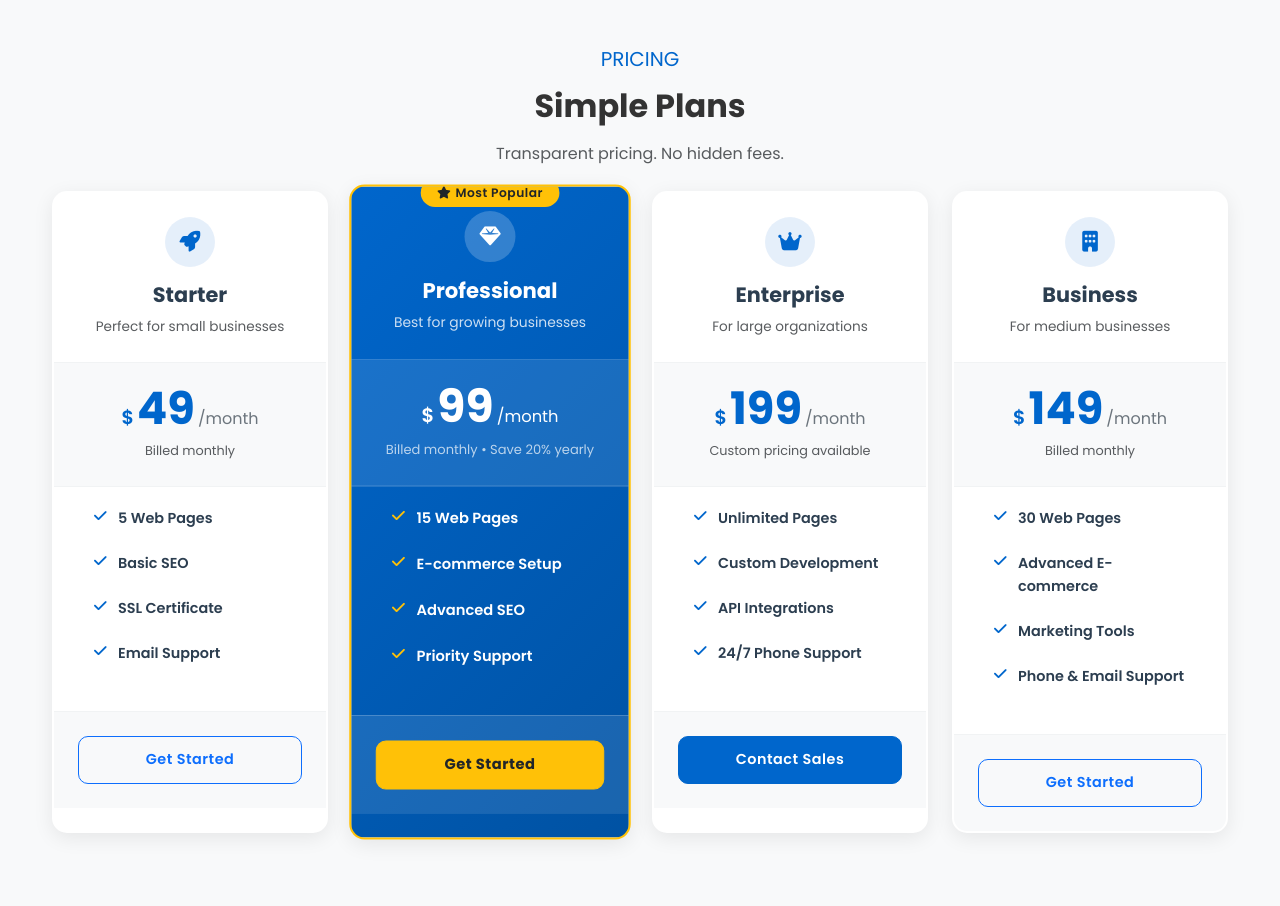
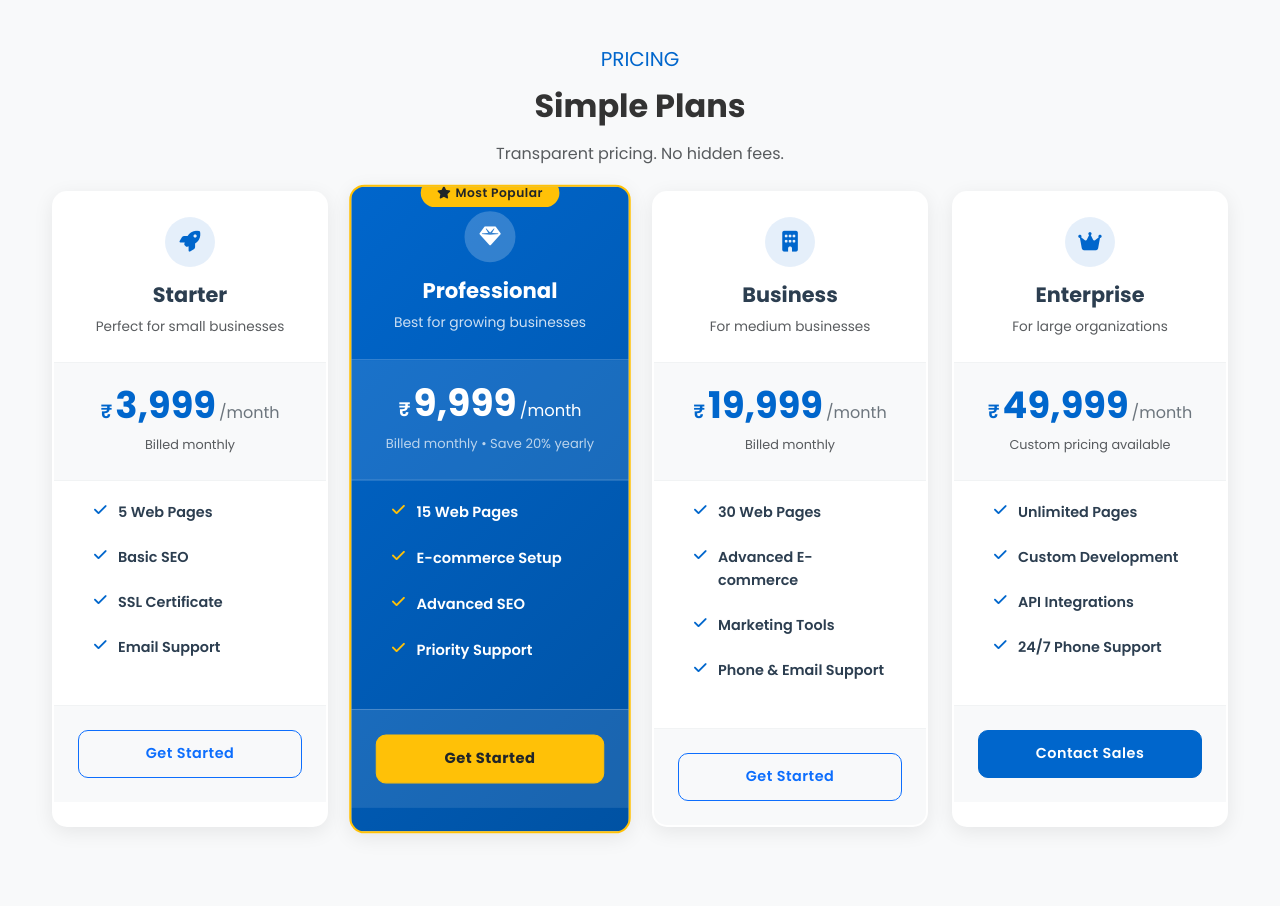
Before and after one commit to sarthakbhatt1407/everything-easy, a PHP site: page /everything-easy/ in a window 1280 px wide. Shown: the part 3682-4588 px from the top of the page. Run offline with PHP 8.4, Linux system fonts and the light colour scheme.

```diff
--- a/css/style.css
+++ b/css/style.css
@@ -116,17 +116,27 @@ body {
 @media (max-width: 768px) {
   .hero-section {
     padding-top: 80px;
+    padding-bottom: 40px;
     text-align: center;
+    overflow-x: hidden;
+
   }
 
   .dynamic-height {
-    min-height: calc(100vh - 70px); /* Smaller navbar on mobile */
+height: fit-content;
+padding-bottom: 3rem;
+    align-items: flex-start;
   }
 }
 
 @media (max-width: 576px) {
+  .hero-section {
+    overflow-x: hidden;
+  }
+
   .dynamic-height {
-    min-height: calc(100vh - 65px); /* Extra small screens */
+    min-height: auto !important; /* Auto height on small screens */
+    align-items: flex-start;
   }
 
   .hero-section .display-4 {
@@ -258,6 +268,7 @@ body {
 
 .popular-badge {
   z-index: 10;
+
 }
 
 .popular-badge .badge {
@@ -486,7 +497,7 @@ body {
 }
 
 .amount {
-  font-size: 2.8rem;
+  font-size: 2.3rem;
   font-weight: 700;
   line-height: 1;
   color: var(--primary-color);
--- a/index.html
+++ b/index.html
@@ -708,8 +708,8 @@
 
               <div class="pricing-price text-center py-4">
                 <div class="price-wrapper">
-                  <span class="currency">$</span>
-                  <span class="amount">49</span>
+                  <span class="currency">₹</span>
+                  <span class="amount">3,999</span>
                   <span class="period">/month</span>
                 </div>
                 <p class="billing-cycle text-muted small mb-0">
@@ -775,8 +775,8 @@
 
               <div class="pricing-price text-center py-4">
                 <div class="price-wrapper">
-                  <span class="currency text-white">$</span>
-                  <span class="amount text-white">99</span>
+                  <span class="currency text-white">₹</span>
+                  <span class="amount text-white">9,999</span>
                   <span class="period text-white">/month</span>
                 </div>
                 <p class="billing-cycle small mb-0">
@@ -822,7 +822,65 @@
               </div>
             </div>
           </div>
-
+          <div class="col-xl-3 col-lg-6 col-md-6 mb-4">
+            <div class="pricing-card-new h-100 position-relative">
+              <div class="pricing-header text-center p-4">
+                <div class="pricing-icon mb-3">
+                  <i class="fas fa-building fa-2x text-primary"></i>
+                </div>
+                <h4 class="plan-name fw-bold mb-2">Business</h4>
+                <p class="plan-description text-muted mb-0">
+                  For medium businesses
+                </p>
+              </div>
+
+              <div class="pricing-price text-center py-4">
+                <div class="price-wrapper">
+                  <span class="currency">₹</span>
+                  <span class="amount">19,999</span>
+                  <span class="period">/month</span>
+                </div>
+                <p class="billing-cycle text-muted small mb-0">
+                  Billed monthly
+                </p>
+              </div>
+
+              <div class="pricing-features px-4 pb-4">
+                <ul class="feature-list">
+                  <li>
+                    <i class="fas fa-check"></i>
+                    <div>
+                      <strong>30 Web Pages</strong>
+                    </div>
+                  </li>
+                  <li>
+                    <i class="fas fa-check"></i>
+                    <div>
+                      <strong>Advanced E-commerce</strong>
+                    </div>
+                  </li>
+                  <li>
+                    <i class="fas fa-check"></i>
+                    <div>
+                      <strong>Marketing Tools</strong>
+                    </div>
+                  </li>
+                  <li>
+                    <i class="fas fa-check"></i>
+                    <div>
+                      <strong>Phone & Email Support</strong>
+                    </div>
+                  </li>
+                </ul>
+              </div>
+
+              <div class="pricing-footer p-4">
+                <a href="#quote" class="btn btn-outline-primary w-100 btn-lg"
+                  >Get Started</a
+                >
+              </div>
+            </div>
+          </div>
           <!-- Enterprise Plan -->
           <div class="col-xl-3 col-lg-6 col-md-6 mb-4">
             <div class="pricing-card-new h-100 position-relative">
@@ -838,8 +896,8 @@
 
               <div class="pricing-price text-center py-4">
                 <div class="price-wrapper">
-                  <span class="currency">$</span>
-                  <span class="amount">199</span>
+                  <span class="currency">₹</span>
+                  <span class="amount">49,999</span>
                   <span class="period">/month</span>
                 </div>
                 <p class="billing-cycle text-muted small mb-0">
@@ -885,65 +943,6 @@
           </div>
 
           <!-- Business Plan -->
-          <div class="col-xl-3 col-lg-6 col-md-6 mb-4">
-            <div class="pricing-card-new h-100 position-relative">
-              <div class="pricing-header text-center p-4">
-                <div class="pricing-icon mb-3">
-                  <i class="fas fa-building fa-2x text-primary"></i>
-                </div>
-                <h4 class="plan-name fw-bold mb-2">Business</h4>
-                <p class="plan-description text-muted mb-0">
-                  For medium businesses
-                </p>
-              </div>
-
-              <div class="pricing-price text-center py-4">
-                <div class="price-wrapper">
-                  <span class="currency">$</span>
-                  <span class="amount">149</span>
-                  <span class="period">/month</span>
-                </div>
-                <p class="billing-cycle text-muted small mb-0">
-                  Billed monthly
-                </p>
-              </div>
-
-              <div class="pricing-features px-4 pb-4">
-                <ul class="feature-list">
-                  <li>
-                    <i class="fas fa-check"></i>
-                    <div>
-                      <strong>30 Web Pages</strong>
-                    </div>
-                  </li>
-                  <li>
-                    <i class="fas fa-check"></i>
-                    <div>
-                      <strong>Advanced E-commerce</strong>
-                    </div>
-                  </li>
-                  <li>
-                    <i class="fas fa-check"></i>
-                    <div>
-                      <strong>Marketing Tools</strong>
-                    </div>
-                  </li>
-                  <li>
-                    <i class="fas fa-check"></i>
-                    <div>
-                      <strong>Phone & Email Support</strong>
-                    </div>
-                  </li>
-                </ul>
-              </div>
-
-              <div class="pricing-footer p-4">
-                <a href="#quote" class="btn btn-outline-primary w-100 btn-lg"
-                  >Get Started</a
-                >
-              </div>
-            </div>
-          </div>
         </div>
       </div>
     </section>
@@ -1116,9 +1115,8 @@
               <h5 class="fw-bold mb-2">Akhil Gusain</h5>
               <p class="text-primary mb-2 small">CEO & Founder</p>
               <p class="text-muted small mb-3">
-                With 15+ years in technology leadership, John founded Everything
-                Easy to bridge the gap between complex technology and business
-                needs.
+                Akhil founded Everything Easy to bridge the gap between complex
+                technology and business needs.
               </p>
               <!-- <div class="social-links">
                 <a href="#" class="text-muted me-2"
@@ -1152,7 +1150,7 @@
               <h5 class="fw-bold mb-2">Sarthak Bhatt</h5>
               <p class="text-primary mb-2 small">CTO</p>
               <p class="text-muted small mb-3">
-                Sarah leads our technical strategy and innovation initiatives,
+                Sarthak leads our technical strategy and innovation initiatives,
                 ensuring we stay at the forefront of technological advancement.
               </p>
               <!-- <div class="social-links">
@@ -1187,7 +1185,7 @@
               <h5 class="fw-bold mb-2">Bheem Chand</h5>
               <p class="text-primary mb-2 small">Head of Operations</p>
               <p class="text-muted small mb-3">
-                Mike oversees our day-to-day operations and ensures exceptional
+                Bheem oversees our day-to-day operations and ensures exceptional
                 service delivery across all client projects and initiatives.
               </p>
               <!-- <div class="social-links">
@@ -1222,8 +1220,8 @@
               <h5 class="fw-bold mb-2">Mahaveer Rawat</h5>
               <p class="text-primary mb-2 small">Marketing Lead</p>
               <p class="text-muted small mb-3">
-                Drives product marketing strategies and leads brand positioning
-                to maximize market reach and customer engagement.
+                Mahaveer drives product marketing strategies and leads brand
+                positioning to maximize market reach and customer engagement.
               </p>
               <!-- <div class="social-links">
                 <a href="#" class="text-muted me-2"
```
Also changed, not shown: about.html (+6 -7 lines).
